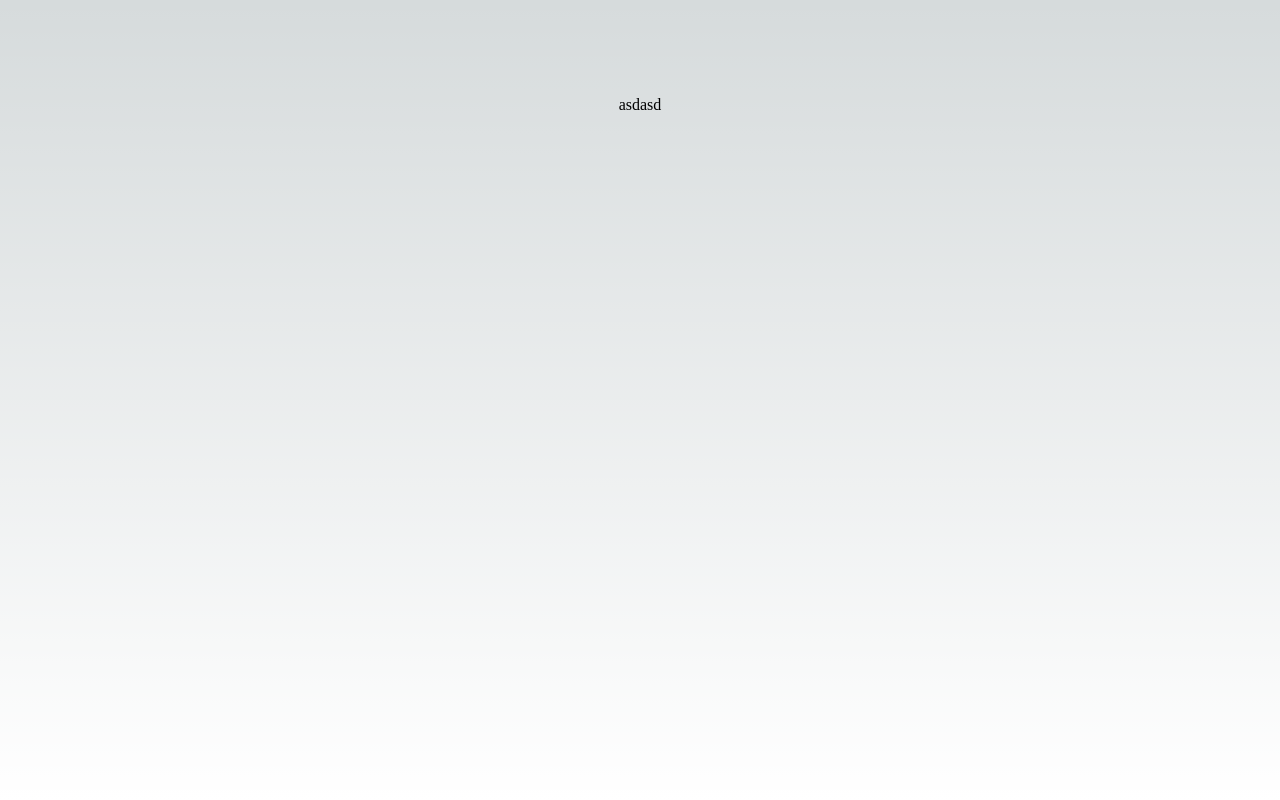
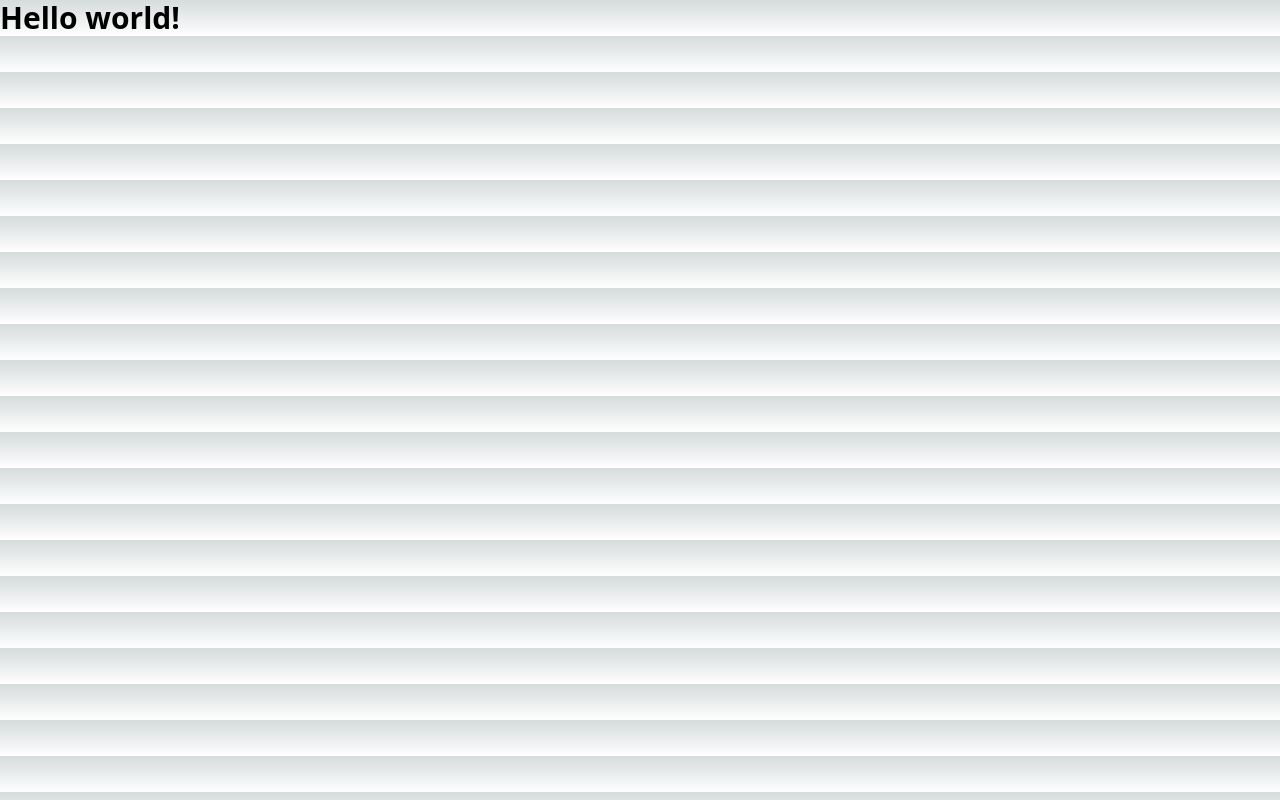
Before and after one commit to AlvaJufinto/LabraV.22, a Next.js app: page / in a window 1280 px wide. Built offline with nearby package versions, Linux system fonts and the light colour scheme.

Commit message:
successfully added tailwind to next

```diff
--- a/src/pages/index.tsx
+++ b/src/pages/index.tsx
@@ -14,9 +14,9 @@ export default function Home() {
         <meta name="viewport" content="width=device-width, initial-scale=1" />
         <link rel="icon" href="/favicon.ico" />
       </Head>
-      <main className={styles.main}>
-        asdasd
-      </main>
+      <p className="text-3xl font-bold ">
+        Hello world!
+      </p>
     </>
   )
 }
--- a/src/styles/globals.css
+++ b/src/styles/globals.css
@@ -1,3 +1,7 @@
+@tailwind base;
+@tailwind components;
+@tailwind utilities;
+
 :root {
   --max-width: 1100px;
   --border-radius: 12px;
--- a/tailwind.config.js
+++ b/tailwind.config.js
@@ -1,6 +1,8 @@
 /** @type {import('tailwindcss').Config} */
 module.exports = {
-  content: [],
+  content: [
+    "./src/**/*.{js,ts,jsx,tsx}"
+  ],
   theme: {
     extend: {},
   },
```
